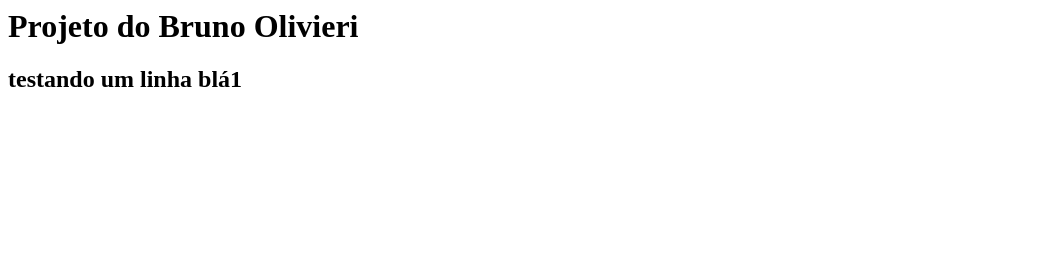
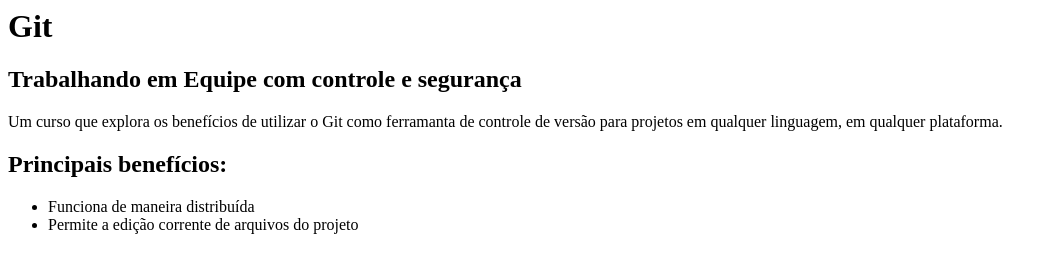
Before and after one commit to brunoolivieri-av/curso-git, a plain HTML site: page index.html in a window 1280 px wide. Shown: the whole page, without its empty margins (0-1057 px from the left). Drawn offline with Linux system fonts and the light colour scheme.

Commit message:
início do design

```diff
--- /dev/null
+++ b/estilo.css
@@ -0,0 +1,3 @@
+body {
+	backgroud-color: blue;
+}
--- a/index.html
+++ b/index.html
@@ -1,9 +1,20 @@
 <html>
 	<head>
+		<link rel="stylesheet" href="estilo.css">
 	</head>
 	<body>
-		<h1>Projeto do Bruno Olivieri</h1>
-		<h2> testando um linha
-			blá1</h2>
+		<h1>Git</h1>
+		<h2>Trabalhando em Equipe com controle e segurança</h2>
+
+		<p>
+			Um curso que explora os benefícios de utilizar o Git como ferramanta de 			controle de versão para projetos em qualquer linguagem, em qualquer 				plataforma.
+		</p>
+
+		<h2>Principais benefícios:</h2>
+		<ul>
+			<li>Funciona de maneira distribuída</li>
+			<li>Permite a edição corrente de arquivos do projeto</li>
+		</ul>
+
 	</body>
 </html>
```
